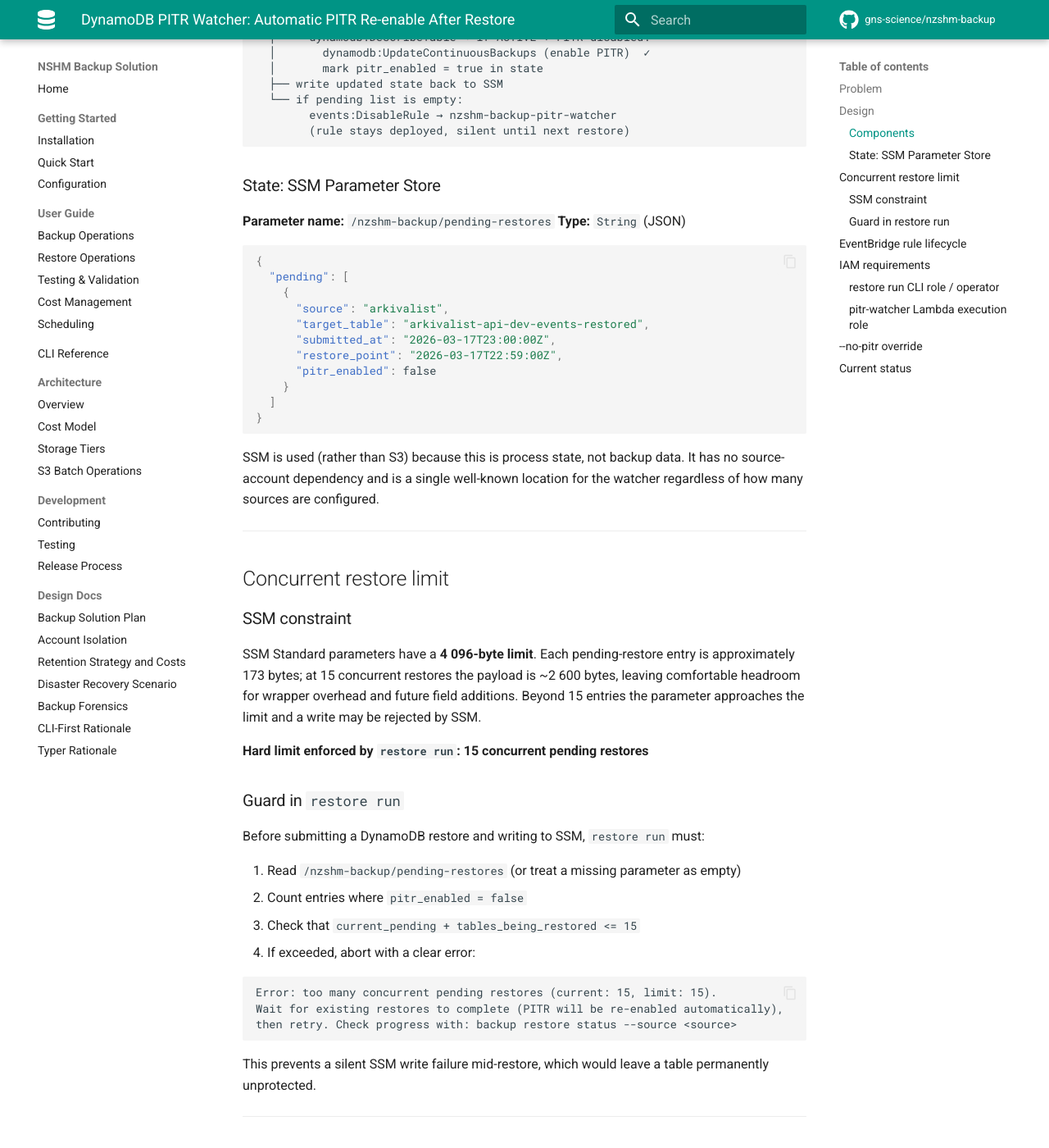
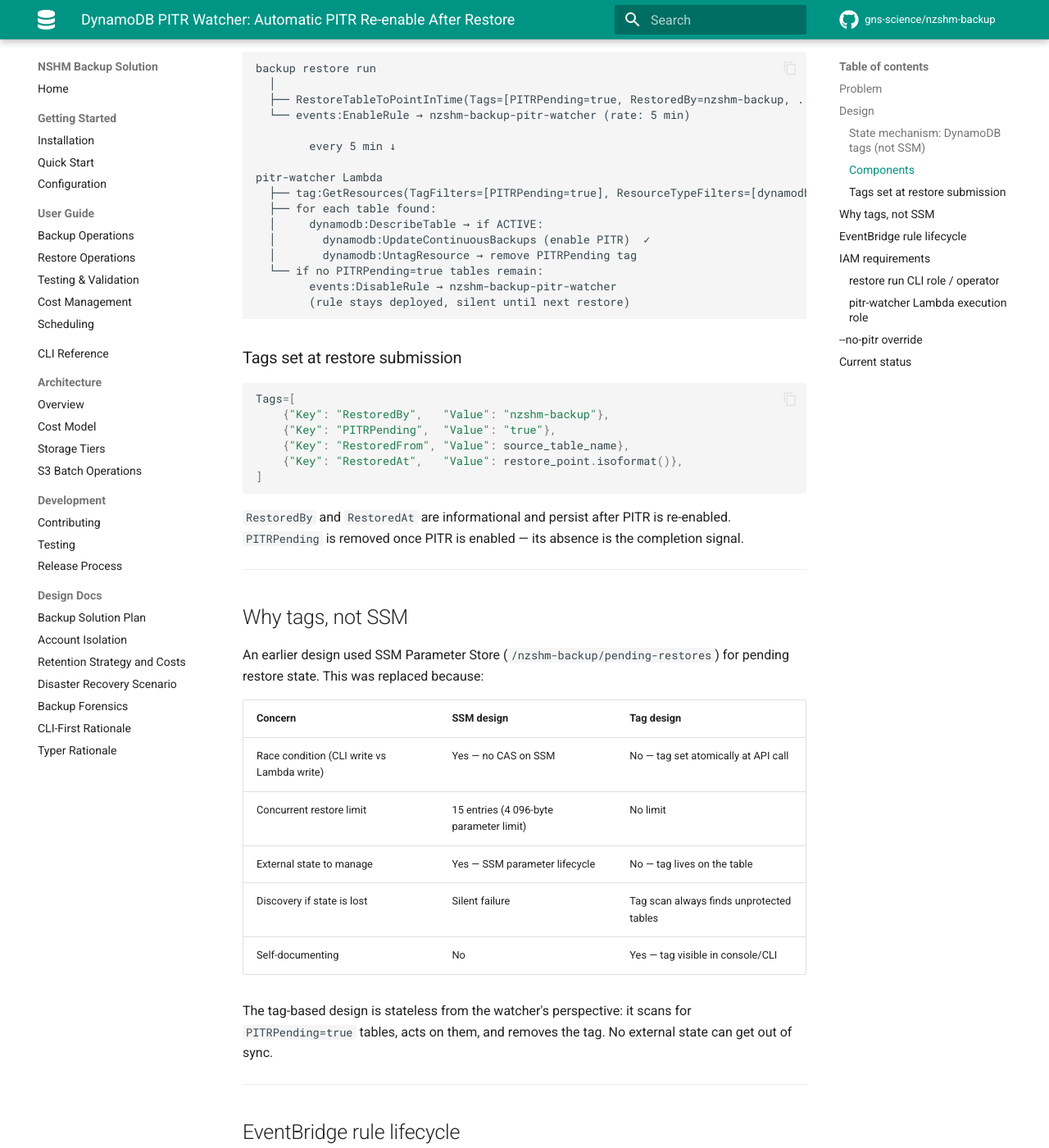
Before and after one commit to GNS-Science/aws-snapshot, an MkDocs documentation site: the page built from docs/design/dynamodb-pitr-watcher.md, in a window 1280 px wide and 1400 px high, scrolled down 805 px. Shown: the whole window at 82% size. Built offline with MkDocs 1.6.1 and Material for MkDocs 9.7.7, drawn with Linux system fonts in a browser that asks for light colours; comment, search, counter and statistics services are not loaded; the version menu is left out; some of the changed text lies outside the part shown.

Commit message:
docs: replace SSM state with DynamoDB tags in pitr-watcher design
Tags set atomically via RestoreTableToPointInTime Tags param eliminate
the read-modify-write race condition inherent in SSM-based state, remove
the 15-entry concurrent restore limit, and make the watcher stateless.

PITRPending=true tag is the source of truth; watcher scans via
ResourceGroupsTaggingAPI and removes the tag on completion. SSM design
retained in a comparison table explaining the tradeoffs.

````diff
--- a/docs/design/dynamodb-pitr-watcher.md
+++ b/docs/design/dynamodb-pitr-watcher.md
@@ -12,86 +12,73 @@
 
 ## Design
 
-An event-driven Lambda (`pitr-watcher`) polls pending restores and re-enables
-PITR as soon as each restored table reaches `ACTIVE` status.
+An event-driven Lambda (`pitr-watcher`) polls for restored tables and re-enables
+PITR as soon as each reaches `ACTIVE` status.
+
+### State mechanism: DynamoDB tags (not SSM)
+
+The tag `PITRPending=true` is set on the restored table **at submission time**
+via the `Tags` parameter of `RestoreTableToPointInTime`. The tag is the source
+of truth — no external state store is needed.
+
+This avoids the read-modify-write race condition that would affect an SSM-based
+design (SSM has no compare-and-swap operation). The tag is set atomically as
+part of the restore API call itself.
 
 ### Components
 
 ```
 backup restore run
   │
-  ├── submit RestoreTableToPointInTime
-  ├── append to SSM /nzshm-backup/pending-restores
+  ├── RestoreTableToPointInTime(Tags=[PITRPending=true, RestoredBy=nzshm-backup, ...])
   └── events:EnableRule → nzshm-backup-pitr-watcher (rate: 5 min)
 
         every 5 min ↓
 
 pitr-watcher Lambda
-  ├── read SSM /nzshm-backup/pending-restores
-  ├── for each pending entry:
-  │     dynamodb:DescribeTable → if ACTIVE + PITR disabled:
+  ├── tag:GetResources(TagFilters=[PITRPending=true], ResourceTypeFilters=[dynamodb:table])
+  ├── for each table found:
+  │     dynamodb:DescribeTable → if ACTIVE:
   │       dynamodb:UpdateContinuousBackups (enable PITR)  ✓
-  │       mark pitr_enabled = true in state
-  ├── write updated state back to SSM
-  └── if pending list is empty:
+  │       dynamodb:UntagResource → remove PITRPending tag
+  └── if no PITRPending=true tables remain:
         events:DisableRule → nzshm-backup-pitr-watcher
         (rule stays deployed, silent until next restore)
 ```
 
-### State: SSM Parameter Store
+### Tags set at restore submission
 
-**Parameter name:** `/nzshm-backup/pending-restores`
-**Type:** `String` (JSON)
-
-```json
-{
-  "pending": [
-    {
-      "source": "arkivalist",
-      "target_table": "arkivalist-api-dev-events-restored",
-      "submitted_at": "2026-03-17T23:00:00Z",
-      "restore_point": "2026-03-17T22:59:00Z",
-      "pitr_enabled": false
-    }
-  ]
-}
+```python
+Tags=[
+    {"Key": "RestoredBy",   "Value": "nzshm-backup"},
+    {"Key": "PITRPending",  "Value": "true"},
+    {"Key": "RestoredFrom", "Value": source_table_name},
+    {"Key": "RestoredAt",   "Value": restore_point.isoformat()},
+]
 ```
 
-SSM is used (rather than S3) because this is process state, not backup data.
-It has no source-account dependency and is a single well-known location for
-the watcher regardless of how many sources are configured.
+`RestoredBy` and `RestoredAt` are informational and persist after PITR is
+re-enabled. `PITRPending` is removed once PITR is enabled — its absence
+is the completion signal.
 
 ---
 
-## Concurrent restore limit
+## Why tags, not SSM
 
-### SSM constraint
+An earlier design used SSM Parameter Store (`/nzshm-backup/pending-restores`)
+for pending restore state. This was replaced because:
 
-SSM Standard parameters have a **4 096-byte limit**. Each pending-restore
-entry is approximately 173 bytes; at 15 concurrent restores the payload is
-~2 600 bytes, leaving comfortable headroom for wrapper overhead and future
-field additions. Beyond 15 entries the parameter approaches the limit and
-a write may be rejected by SSM.
+| Concern | SSM design | Tag design |
+|---------|-----------|------------|
+| Race condition (CLI write vs Lambda write) | Yes — no CAS on SSM | No — tag set atomically at API call |
+| Concurrent restore limit | 15 entries (4 096-byte parameter limit) | No limit |
+| External state to manage | Yes — SSM parameter lifecycle | No — tag lives on the table |
+| Discovery if state is lost | Silent failure | Tag scan always finds unprotected tables |
+| Self-documenting | No | Yes — tag visible in console/CLI |
 
-**Hard limit enforced by `restore run`:** **15 concurrent pending restores**
-
-### Guard in `restore run`
-
-Before submitting a DynamoDB restore and writing to SSM, `restore run` must:
-
-1. Read `/nzshm-backup/pending-restores` (or treat a missing parameter as empty)
-2. Count entries where `pitr_enabled = false`
-3. Check that `current_pending + tables_being_restored <= 15`
-4. If exceeded, abort with a clear error:
-
-```
-Error: too many concurrent pending restores (current: 15, limit: 15).
-Wait for existing restores to complete (PITR will be re-enabled automatically),
-then retry. Check progress with: backup restore status --source <source>
-```
-
-This prevents a silent SSM write failure mid-restore, which would leave a
-table permanently unprotected.
+The tag-based design is stateless from the watcher's perspective: it scans
+for `PITRPending=true` tables, acts on them, and removes the tag. No external
+state can get out of sync.
 
 ---
 
@@ -105,7 +92,7 @@
 |--------|-----|------|
 | Deploy (disabled) | IaC / `serverless.yml` | Once, at deploy time |
 | Enable | `restore run` CLI | After submitting ≥1 DynamoDB restore |
-| Disable | `pitr-watcher` Lambda | When pending list drains to empty |
+| Disable | `pitr-watcher` Lambda | When no `PITRPending=true` tables remain |
 
 Using a pre-deployed rule avoids needing `events:PutRule` /
 `events:DeleteRule` in the CLI IAM policy, and ensures the rule ARN is
@@ -117,24 +104,24 @@
 
 ### `restore run` CLI role / operator
 
-- `ssm:GetParameter` — read current pending list
-- `ssm:PutParameter` — append new entry
-- `events:EnableRule` — activate the watcher rule
+- `events:EnableRule` on `nzshm-backup-pitr-watcher`
+- No new DynamoDB permissions needed — tags are passed into `RestoreTableToPointInTime`
 
 ### `pitr-watcher` Lambda execution role
 
-- `ssm:GetParameter` + `ssm:PutParameter` on `/nzshm-backup/pending-restores`
-- `dynamodb:DescribeTable` — check restore status
+- `tag:GetResources` — scan for `PITRPending=true` tables
+- `dynamodb:DescribeTable` — check table status
 - `dynamodb:UpdateContinuousBackups` — re-enable PITR
+- `dynamodb:UntagResource` — remove `PITRPending` tag on completion
 - `events:DisableRule` on `nzshm-backup-pitr-watcher` (self)
 
 ---
 
 ## `--no-pitr` override
 
-`restore run` accepts `--no-pitr` to skip writing to SSM and enabling the
-watcher. Use this only for short-lived test restores that will be deleted
-immediately. Default is PITR-on.
+`restore run` accepts `--no-pitr` to omit the `PITRPending` tag and skip
+enabling the watcher rule. Use this only for short-lived test restores that
+will be deleted immediately. Default is PITR-on.
 
 ---
 
@@ -145,9 +132,9 @@
 Pending work:
 - [ ] `pitr-watcher` Lambda (`src/nzshm_backup/lambda_pitr_watcher.py`)
 - [ ] EventBridge rule + IAM role in `serverless.yml`
-- [ ] SSM state helpers (`src/nzshm_backup/restore_state.py`)
-- [ ] `restore run` guard (read SSM, enforce 15-entry limit, write on submit)
-- [ ] `restore run` `--no-pitr` flag
-- [ ] `restore status` output: show `pitr_enabled` column for pending restores
+- [ ] `restore run`: pass `PITRPending=true` tag in `RestoreTableToPointInTime`
+- [ ] `restore run`: `--no-pitr` flag
+- [ ] `restore run`: `events:EnableRule` call after successful restore submission
+- [ ] `restore status`: show `PITRPending` tag state alongside table restore status
 
 **Created:** 2026-03-18
````
